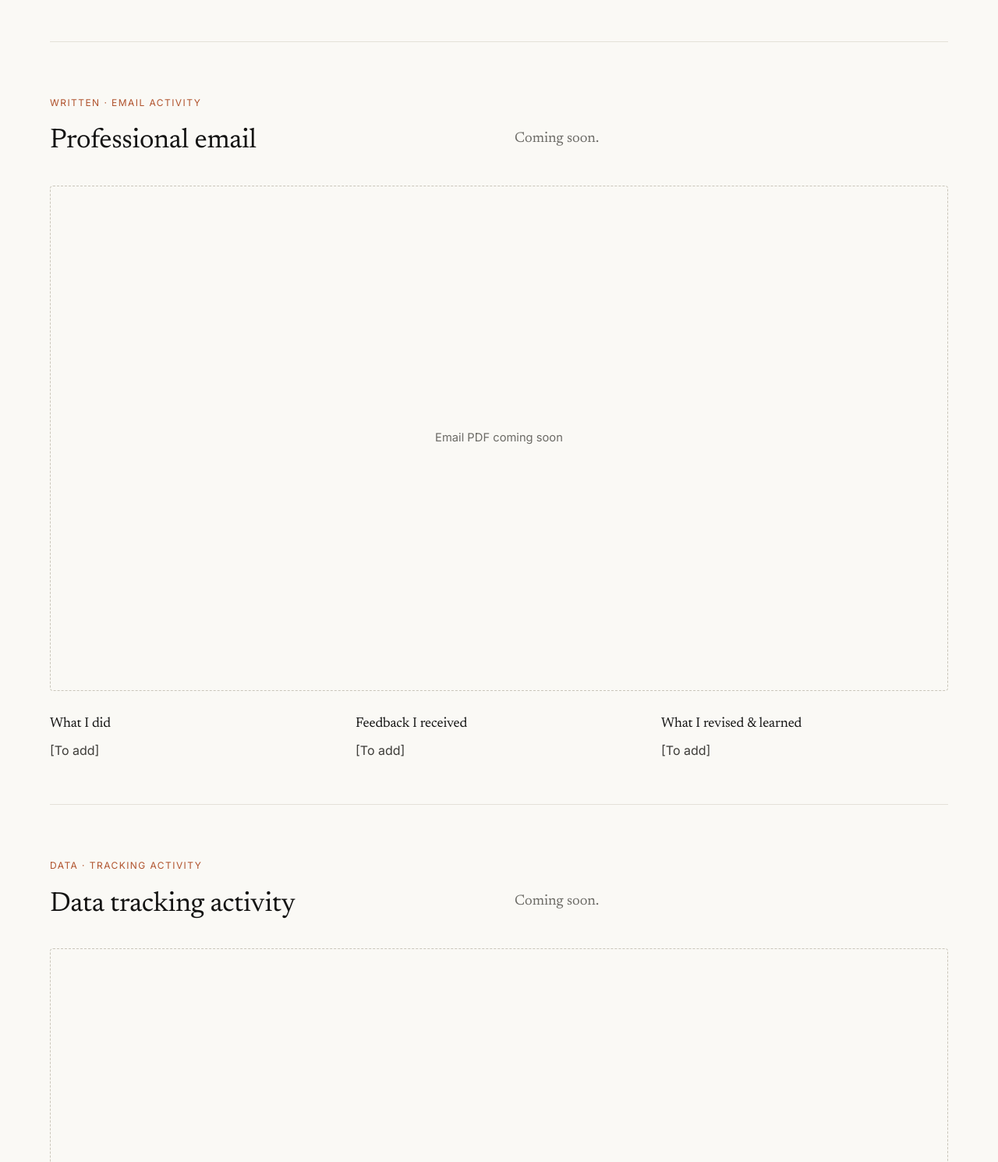
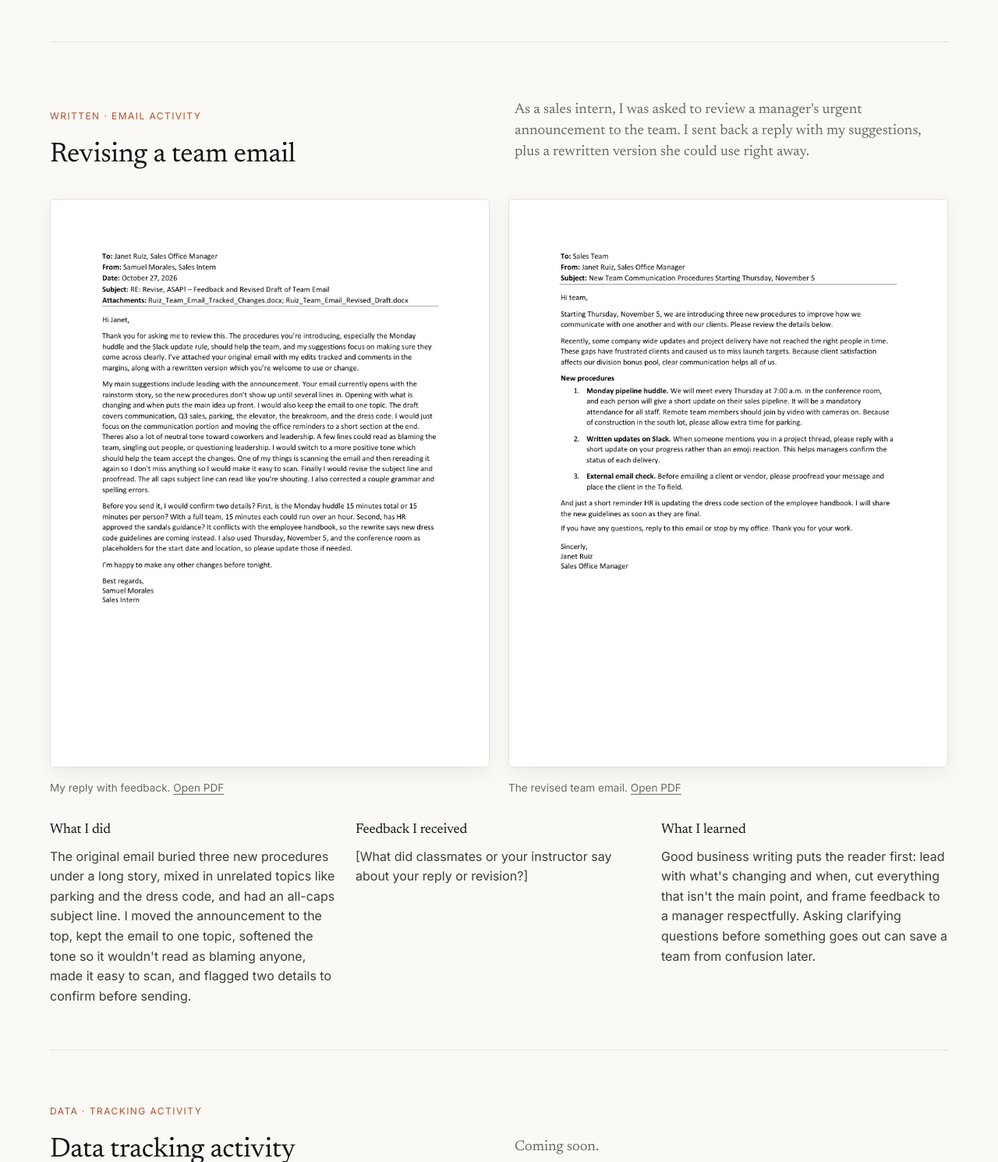
Before and after one commit to SamEmora/SamEmora.github.io, a plain HTML site: page projects.html in a window 1280 px wide. Shown: the part 1321-2811 px from the top of the page at 78% size. Drawn offline with Linux system fonts and the light colour scheme.

Commit message:
Add email activity to Projects page
Co-Authored-By: Claude Opus 5.5 <noreply@anthropic.com>

```diff
--- a/projects.html
+++ b/projects.html
@@ -22,9 +22,17 @@
 </div>
 </section>
 <section class="project">
-<div class="project-head"><div><p class="tag">Written · Email activity</p><h2>Professional email</h2></div><p class="lead" style="font-size:1.15rem">Coming soon.</p></div>
-<div class="placeholder">Email PDF coming soon</div>
-<div class="reflect"><div><h3>What I did</h3><p class="todo">[To add]</p></div><div><h3>Feedback I received</h3><p class="todo">[To add]</p></div><div><h3>What I revised &amp; learned</h3><p class="todo">[To add]</p></div></div>
+<div class="project-head"><div><p class="tag">Written · Email activity</p><h2>Revising a team email</h2></div>
+<p class="lead" style="font-size:1.15rem">As a sales intern, I was asked to review a manager's urgent announcement to the team. I sent back a reply with my suggestions, plus a rewritten version she could use right away.</p></div>
+<div class="docs">
+<figure><a href="files/email-reply-and-tracked-changes.pdf" target="_blank" rel="noopener"><img src="images/email/reply-1.jpg" alt="Samuel's reply memo to Janet Ruiz with feedback" loading="lazy"></a><figcaption>My reply with feedback. <a href="files/email-reply-and-tracked-changes.pdf" target="_blank" rel="noopener">Open PDF</a></figcaption></figure>
+<figure><a href="files/email-revised-draft.pdf" target="_blank" rel="noopener"><img src="images/email/revised-1.jpg" alt="The revised team email" loading="lazy"></a><figcaption>The revised team email. <a href="files/email-revised-draft.pdf" target="_blank" rel="noopener">Open PDF</a></figcaption></figure>
+</div>
+<div class="reflect">
+<div><h3>What I did</h3><p>The original email buried three new procedures under a long story, mixed in unrelated topics like parking and the dress code, and had an all-caps subject line. I moved the announcement to the top, kept the email to one topic, softened the tone so it wouldn't read as blaming anyone, made it easy to scan, and flagged two details to confirm before sending.</p></div>
+<div><h3>Feedback I received</h3><p class="todo">[What did classmates or your instructor say about your reply or revision?]</p></div>
+<div><h3>What I learned</h3><p>Good business writing puts the reader first: lead with what's changing and when, cut everything that isn't the main point, and frame feedback to a manager respectfully. Asking clarifying questions before something goes out can save a team from confusion later.</p></div>
+</div>
 </section>
 <section class="project">
 <div class="project-head"><div><p class="tag">Data · Tracking activity</p><h2>Data tracking activity</h2></div><p class="lead" style="font-size:1.15rem">Coming soon.</p></div>
--- a/style.css
+++ b/style.css
@@ -51,3 +51,8 @@ footer{max-width:1200px;margin:auto;color:var(--muted);padding:32px 24px;border-
 .reflect p{margin:0;color:#3d3c38}
 .todo{color:var(--accent)}
 @media(max-width:760px){.project-head{grid-template-columns:1fr;gap:8px}}
+.docs{display:grid;grid-template-columns:1fr 1fr;gap:24px}
+.docs figure{margin:0}
+.docs img{width:100%;border:1px solid var(--line);border-radius:6px;box-shadow:0 8px 24px rgba(20,20,19,.06);background:#fff}
+.docs figcaption{font-size:.85rem;color:var(--muted);margin-top:8px}
+@media(max-width:760px){.docs{grid-template-columns:1fr}}
```
Also changed, not shown: images/email/reply-1.jpg (added), images/email/revised-1.jpg (added), 2 other files.
